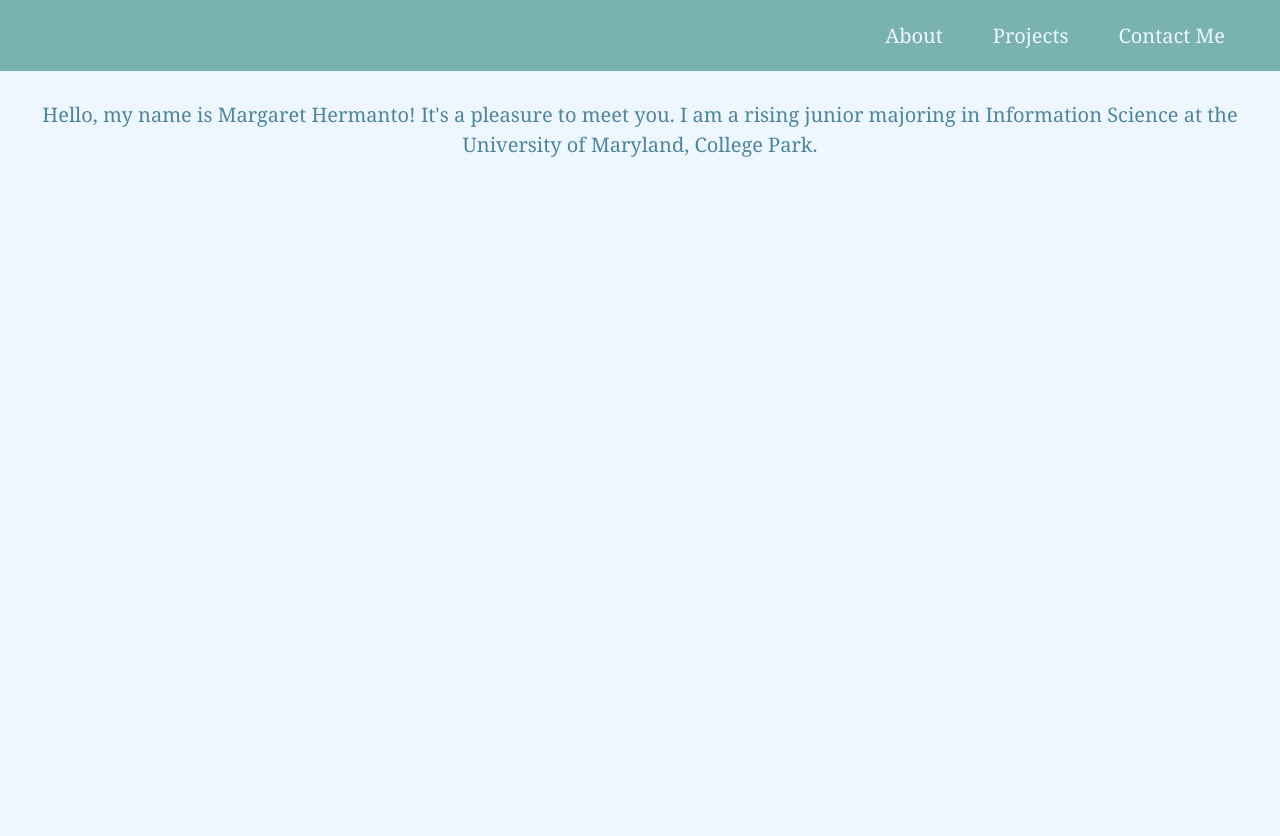
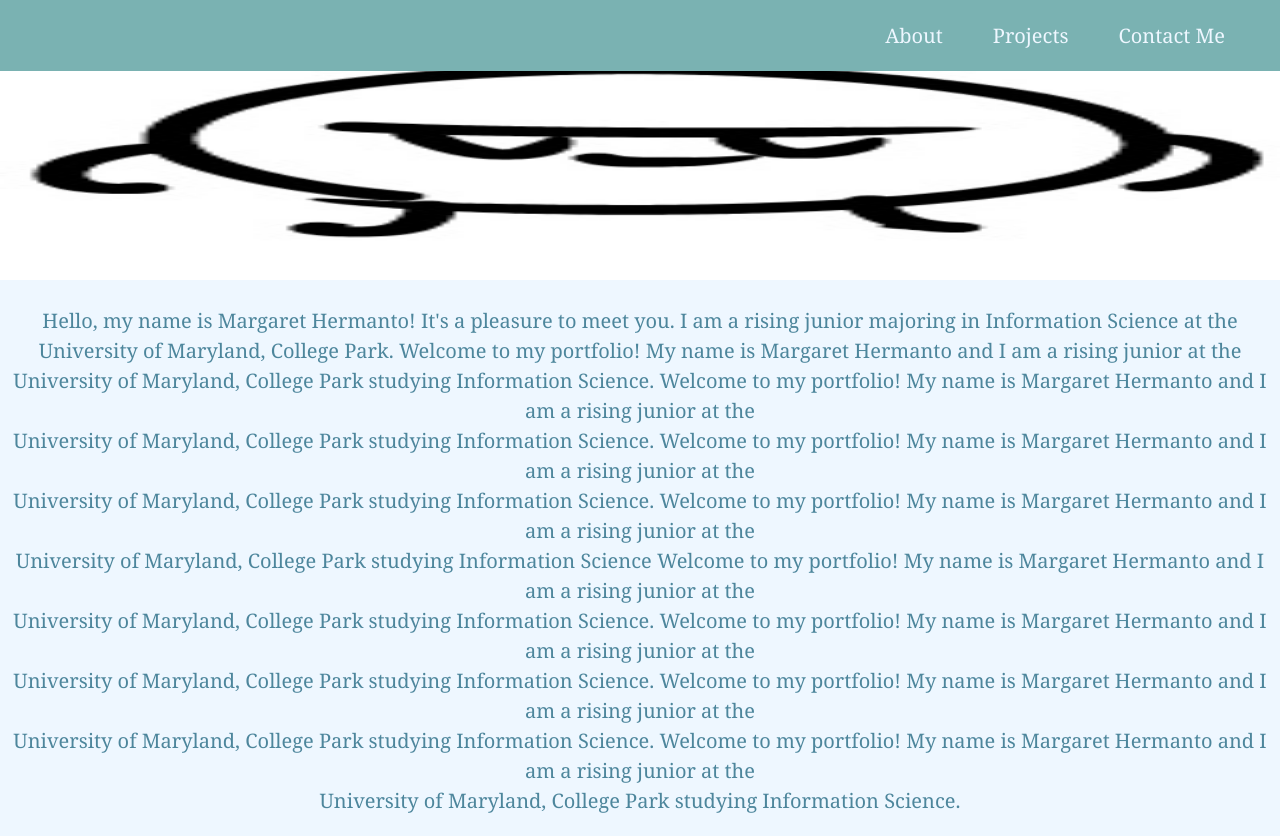
Before and after one commit to magkuette/personalwebsite, a plain HTML site: page personalwebsiteaboutpage.html in a window 1280 px wide. Before the commit the page ends 800 px from the top, so only its background shows below. Drawn offline with Linux system fonts and the light colour scheme.

Commit message:
adding page images

```diff
--- a/personalwebsiteaboutpage.html
+++ b/personalwebsiteaboutpage.html
@@ -19,9 +19,26 @@
                 </div>
             </nav>
         </div>
+        <img class="page-image" src="personalwebsiteicon.jpg">
         <p class="paragraph">
             Hello, my name is Margaret Hermanto! It's a pleasure to meet you. I am a rising junior majoring in Information Science
             at the University of Maryland, College Park.
+            Welcome to my portfolio! My name is Margaret Hermanto and I am a rising junior at the
+            <br>University of Maryland, College Park studying Information Science.
+            Welcome to my portfolio! My name is Margaret Hermanto and I am a rising junior at the
+            <br>University of Maryland, College Park studying Information Science.
+            Welcome to my portfolio! My name is Margaret Hermanto and I am a rising junior at the
+            <br>University of Maryland, College Park studying Information Science.
+            Welcome to my portfolio! My name is Margaret Hermanto and I am a rising junior at the
+            <br>University of Maryland, College Park studying Information Science
+            Welcome to my portfolio! My name is Margaret Hermanto and I am a rising junior at the
+            <br>University of Maryland, College Park studying Information Science.
+            Welcome to my portfolio! My name is Margaret Hermanto and I am a rising junior at the
+            <br>University of Maryland, College Park studying Information Science.
+            Welcome to my portfolio! My name is Margaret Hermanto and I am a rising junior at the
+            <br>University of Maryland, College Park studying Information Science.
+            Welcome to my portfolio! My name is Margaret Hermanto and I am a rising junior at the
+            <br>University of Maryland, College Park studying Information Science.
         </p>
     </body>
 </html>
--- a/personalwebsitestyle.css
+++ b/personalwebsitestyle.css
@@ -224,3 +224,9 @@ body {
 .project-overlay-container2:hover .project-overlay {
     opacity: 1;
 }
+
+.page-image {
+    width: 100%;
+    height: 250px;
+    margin-top: -50px;
+}
```
Also changed, not shown: index.html (+1 -1 lines), personalwebsiteprojectpage.html (+1 -0 lines).
